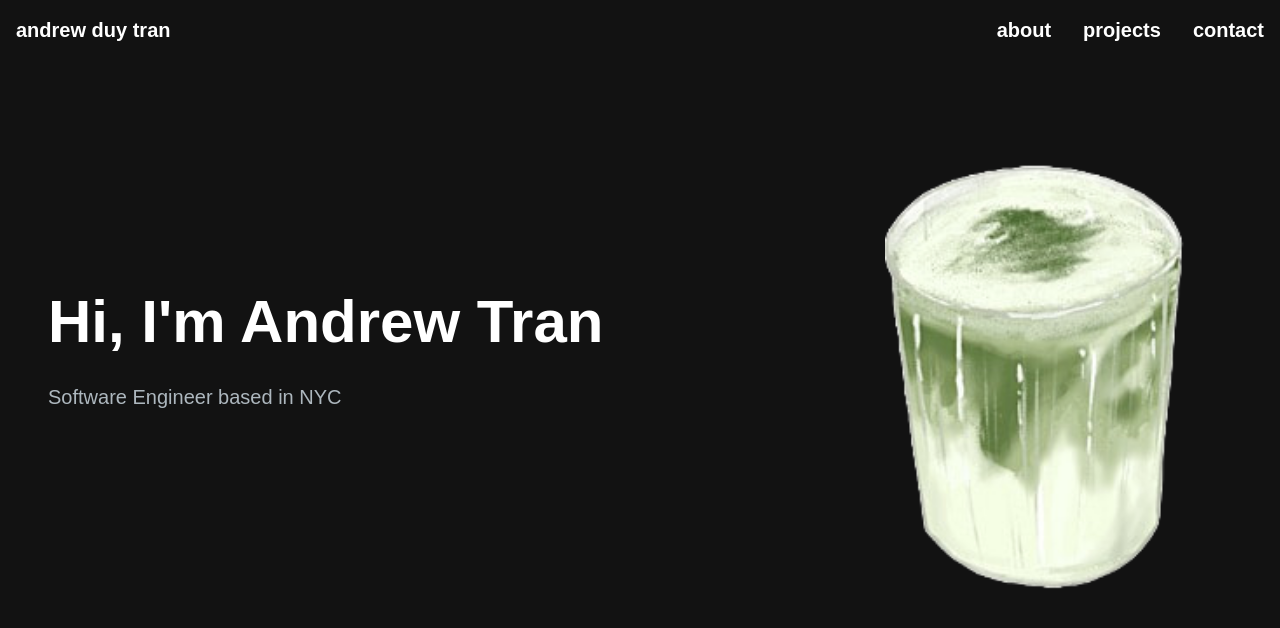
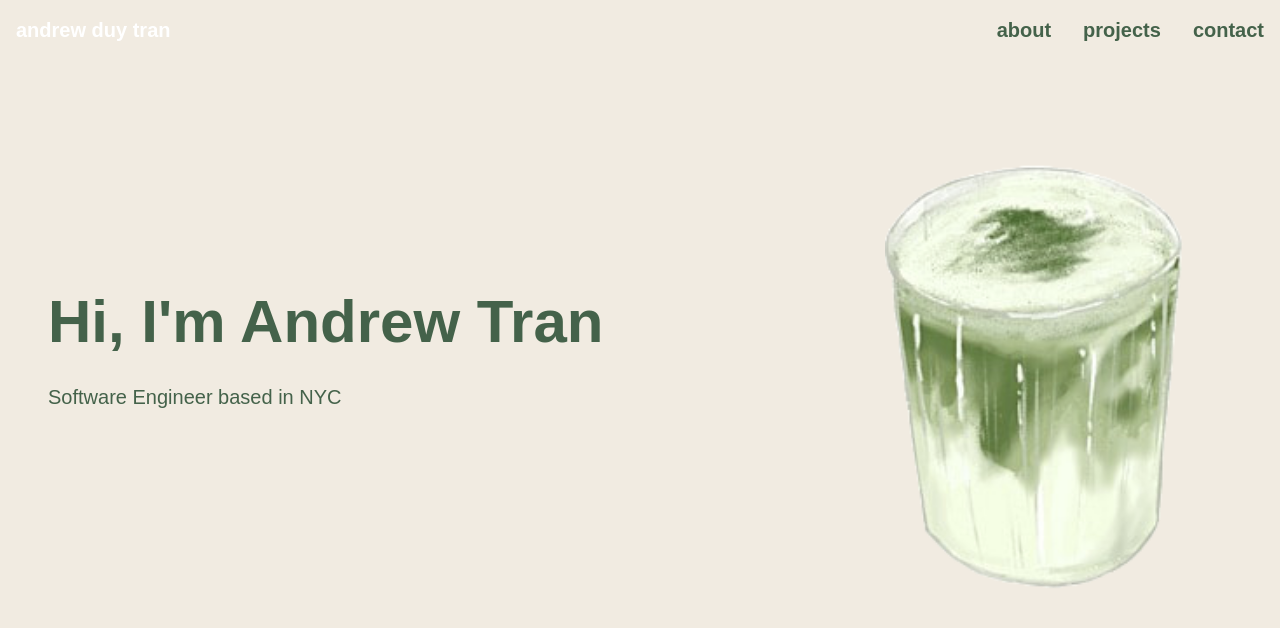
Before and after one commit to andrewtran117/andrewtran117.github.io, a Next.js app: page / in a window 1280 px wide. Shown: the top 628 px of the page. Built offline with nearby package versions, Linux system fonts and the light colour scheme.

Commit message:
matcha color

```diff
--- a/app/components/HeroSection.jsx
+++ b/app/components/HeroSection.jsx
@@ -11,12 +11,12 @@ const HeroSection = () => {
           initial={{ opacity: 0, scale: 0.5 }}
           animate={{ opacity: 1, scale: 1 }}
           transition={{ duration: 0.5 }}
-          className="col-span-8 place-self-center justify-self-center text-center sm:justify-self-start sm:text-left"
+          className="col-span-8 place-self-center justify-self-center text-center sm:justify-self-start sm:text-left text-[#44624a]"
         >
-          <h1 className="text-white mb-4 text-2xl sm:text-3xl lg:text-6xl lg:leading-normal font-extrabold">
+          <h1 className="mb-4 text-2xl sm:text-3xl lg:text-6xl lg:leading-normal font-extrabold">
             Hi, I&apos;m Andrew Tran
           </h1>
-          <p className="text-[#ADB7BE] text-base sm:text-lg mb-6 lg:text-xl pb-10">
+          <p className="text-base sm:text-lg mb-6 lg:text-xl pb-10">
             Software Engineer based in NYC
           </p>
         </motion.div>
--- a/app/components/NavLink.jsx
+++ b/app/components/NavLink.jsx
@@ -4,7 +4,7 @@ const NavLink = ({ href, title }) => {
   return (
     <Link
       href={href}
-      className="block py-2 pl-3 pr-4 text-xl sm:text-xl rounded font-semibold md:p-0 text-white"
+      className="block py-2 pl-3 pr-4 text-xl sm:text-xl rounded font-semibold md:p-0 text-[#44624a]"
     >
       {title}
     </Link>
--- a/app/components/Navbar.jsx
+++ b/app/components/Navbar.jsx
@@ -23,11 +23,11 @@ const Navbar = () => {
   const [navbarOpen, setNavbarOpen] = useState(false);
 
   return (
-    <nav className="fixed mx-auto top-0 left-0 right-0 z-10 bg-[#121212] bg-opacity-100">
+    <nav className="fixed mx-auto top-0 left-0 right-0 z-10 bg-opacity-100">
       <div className="flex container lg:py-4 flex-wrap items-center justify-between mx-auto px-4 py-2">
         <Link
           href={"/"}
-          className="text-xl md:text-xl text-white font-semibold"
+          className="text-xl md:text-xl text-white font-semibold text-[#44624a]"
         >
           andrew duy tran
         </Link>
@@ -35,14 +35,14 @@ const Navbar = () => {
           {!navbarOpen ? (
             <button
               onClick={() => setNavbarOpen(true)}
-              className="flex items-center px-3 py-2 rounded text-slate-200 hover:text-white"
+              className="flex items-center px-3 py-2 rounded text-slate-200 text-[#44624a]"
             >
               Bars
             </button>
           ) : (
             <button
               onClick={() => setNavbarOpen(false)}
-              className="flex items-center px-3 py-2 rounded text-slate-200 hover:text-white"
+              className="flex items-center px-3 py-2 rounded text-slate-200 text-[#44624a]"
             >
               X
             </button>
--- a/app/page.tsx
+++ b/app/page.tsx
@@ -4,7 +4,7 @@ import HeroSection from "./components/HeroSection";
 export default function Home() {
 
   return (
-    <main className="flex min-h-screen flex-col bg-[#121212]">
+    <main className="flex min-h-screen flex-col bg-[#f1ebe1]">
       <Navbar />
       <div className="container mt-24 mx-auto px-12 py-4">
         <HeroSection/>
```
